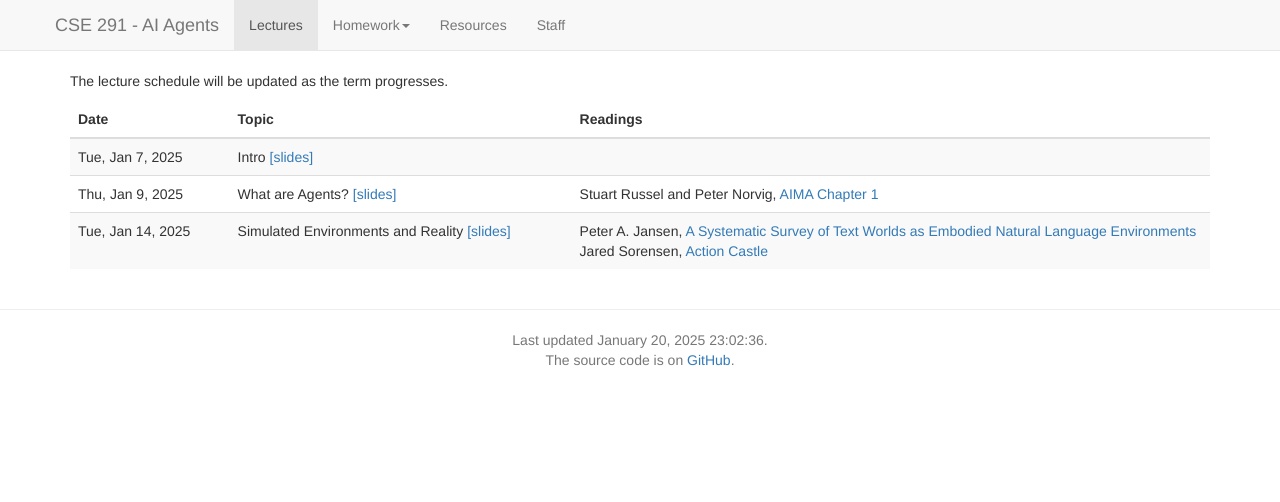
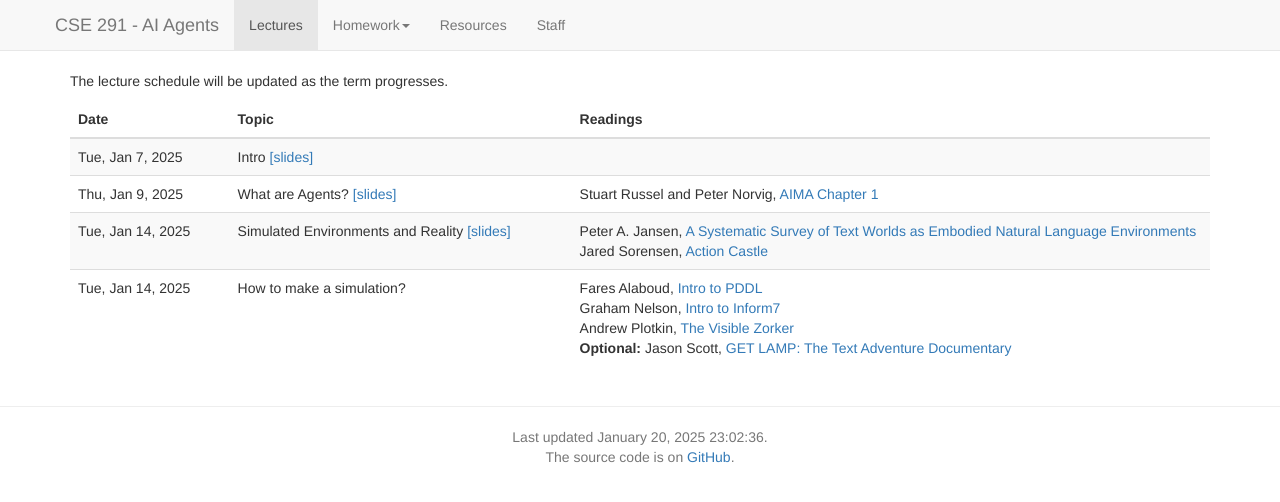
Before and after one commit to nossyd/ai-agents-course, a Jekyll site: the page built from lectures.md, in a window 1280 px wide. Shown: the top 502 px of the page. Built offline with Jekyll 4.4.1, drawn with Linux system fonts in a browser that asks for light colours; nearby versions of some CDN libraries; a script that is not in the unit is left out.

Commit message:
1-16 lecture

```diff
--- a/_data/lectures.yaml
+++ b/_data/lectures.yaml
@@ -31,3 +31,26 @@
           title: Action Castle
           url: http://memento-mori.com/pdf/parsely-preview-n-play-edition
           authors: Jared Sorensen
+-
+  date: 2025-01-14
+  title: How to make a simulation?
+  slides:
+  readings:
+        -
+          title: Intro to PDDL
+          url: https://fareskalaboud.github.io/LearnPDDL/
+          authors: Fares Alaboud
+        -
+          title: Intro to Inform7
+          url: https://ganelson.github.io/inform-website/
+          authors: Graham Nelson
+        -
+          title: The Visible Zorker
+          url: https://blog.zarfhome.com/2025/01/the-visible-zorker
+          authors: Andrew Plotkin
+        -
+          authors: Jason Scott
+          url: https://www.youtube.com/watch?v=LRhbcDzbGSU
+          title: "GET LAMP: The Text Adventure Documentary"
+          length: 2 hours
+          optional: true
```
Also changed, not shown: 2 other files.
